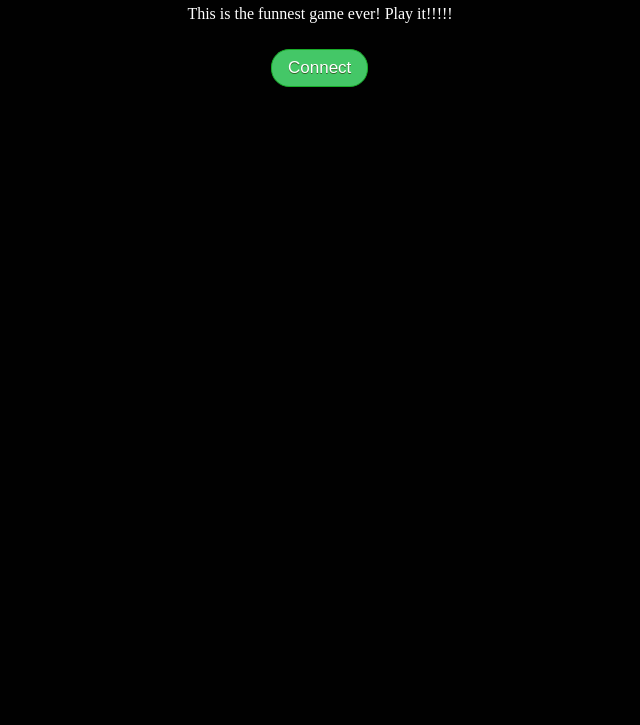
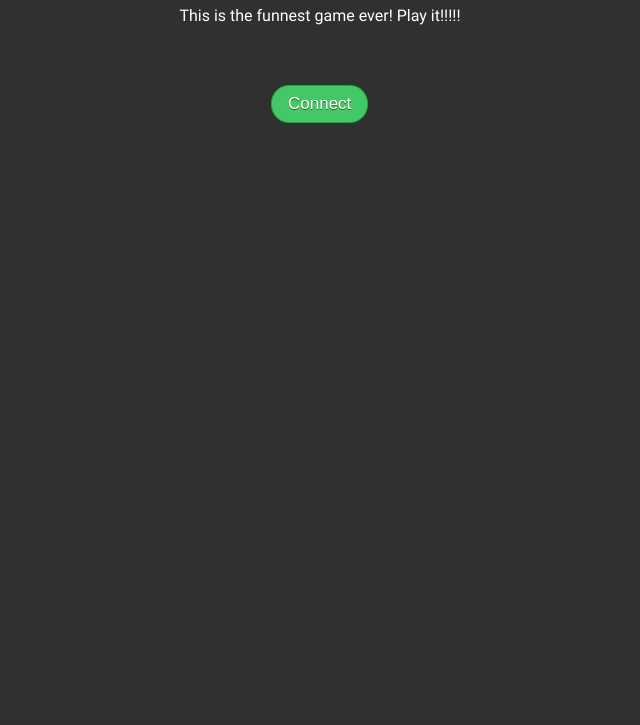
Before and after one commit to Hungary4Success/microsmash, a website built with webpack: page src/index.html in a window 1280 px wide. Shown: the part 75-800 px from the top of the page, without its empty margins (320-960 px from the left). Built offline with nearby package versions, Linux system fonts and the light colour scheme.

Commit message:
Add Roboto font and change color

```diff
--- a/src/index.html
+++ b/src/index.html
@@ -8,7 +8,8 @@
 
     <meta name="viewport" content="width=device-width, initial-scale=1">
 
-    <link rel="stylesheet" type="text/css" media="screen" href="main.css">
+    <link href="styles/roboto.css" rel="stylesheet">
+    <link rel="stylesheet" type="text/css" media="screen" href="styles/main.css">
 </head>
 <body>
     <div id="banner" class="nice-text">
--- a/src/main.css
+++ b/src/styles/main.css
@@ -1,5 +1,6 @@
 body {
-    background-color: rgb(1, 1, 1);
+	background-color: #303030;
+	font-family: 'Roboto', sans-serif;
 }
 
 .nice-text {
@@ -13,7 +14,7 @@ body {
 
 #banner {
 	margin: auto;
-	width: 40%;
+	margin-bottom: 50px;
 	text-align: center;
 }
 
--- /dev/null
+++ b/src/styles/roboto.css
@@ -0,0 +1,56 @@
+/* cyrillic-ext */
+@font-face {
+  font-family: 'Roboto';
+  font-style: normal;
+  font-weight: 400;
+  src: local('Roboto'), local('Roboto-Regular'), url(https://fonts.gstatic.com/s/roboto/v19/KFOmCnqEu92Fr1Mu72xKOzY.woff2) format('woff2');
+  unicode-range: U+0460-052F, U+1C80-1C88, U+20B4, U+2DE0-2DFF, U+A640-A69F, U+FE2E-FE2F;
+}
+/* cyrillic */
+@font-face {
+  font-family: 'Roboto';
+  font-style: normal;
+  font-weight: 400;
+  src: local('Roboto'), local('Roboto-Regular'), url(https://fonts.gstatic.com/s/roboto/v19/KFOmCnqEu92Fr1Mu5mxKOzY.woff2) format('woff2');
+  unicode-range: U+0400-045F, U+0490-0491, U+04B0-04B1, U+2116;
+}
+/* greek-ext */
+@font-face {
+  font-family: 'Roboto';
+  font-style: normal;
+  font-weight: 400;
+  src: local('Roboto'), local('Roboto-Regular'), url(https://fonts.gstatic.com/s/roboto/v19/KFOmCnqEu92Fr1Mu7mxKOzY.woff2) format('woff2');
+  unicode-range: U+1F00-1FFF;
+}
+/* greek */
+@font-face {
+  font-family: 'Roboto';
+  font-style: normal;
+  font-weight: 400;
+  src: local('Roboto'), local('Roboto-Regular'), url(https://fonts.gstatic.com/s/roboto/v19/KFOmCnqEu92Fr1Mu4WxKOzY.woff2) format('woff2');
+  unicode-range: U+0370-03FF;
+}
+/* vietnamese */
+@font-face {
+  font-family: 'Roboto';
+  font-style: normal;
+  font-weight: 400;
+  src: local('Roboto'), local('Roboto-Regular'), url(https://fonts.gstatic.com/s/roboto/v19/KFOmCnqEu92Fr1Mu7WxKOzY.woff2) format('woff2');
+  unicode-range: U+0102-0103, U+0110-0111, U+1EA0-1EF9, U+20AB;
+}
+/* latin-ext */
+@font-face {
+  font-family: 'Roboto';
+  font-style: normal;
+  font-weight: 400;
+  src: local('Roboto'), local('Roboto-Regular'), url(https://fonts.gstatic.com/s/roboto/v19/KFOmCnqEu92Fr1Mu7GxKOzY.woff2) format('woff2');
+  unicode-range: U+0100-024F, U+0259, U+1E00-1EFF, U+2020, U+20A0-20AB, U+20AD-20CF, U+2113, U+2C60-2C7F, U+A720-A7FF;
+}
+/* latin */
+@font-face {
+  font-family: 'Roboto';
+  font-style: normal;
+  font-weight: 400;
+  src: local('Roboto'), local('Roboto-Regular'), url(https://fonts.gstatic.com/s/roboto/v19/KFOmCnqEu92Fr1Mu4mxK.woff2) format('woff2');
+  unicode-range: U+0000-00FF, U+0131, U+0152-0153, U+02BB-02BC, U+02C6, U+02DA, U+02DC, U+2000-206F, U+2074, U+20AC, U+2122, U+2191, U+2193, U+2212, U+2215, U+FEFF, U+FFFD;
+}
--- a/webpack.config.js
+++ b/webpack.config.js
@@ -22,7 +22,8 @@ module.exports = {
     // Inline sources to avoid the need for a webserver
     new HtmlWebpackInlineSourcePlugin(),
     new CopyPlugin([
-      { from: "src/main.css", to: "main.css" }
+      { from: "src/styles/main.css", to: "styles/main.css" },
+      { from: "src/styles/roboto.css", to: "styles/roboto.css" }
     ]),
     // JS bundling cannot be disabled, so delete bundle after build
     new FileManagerPlugin({
```
